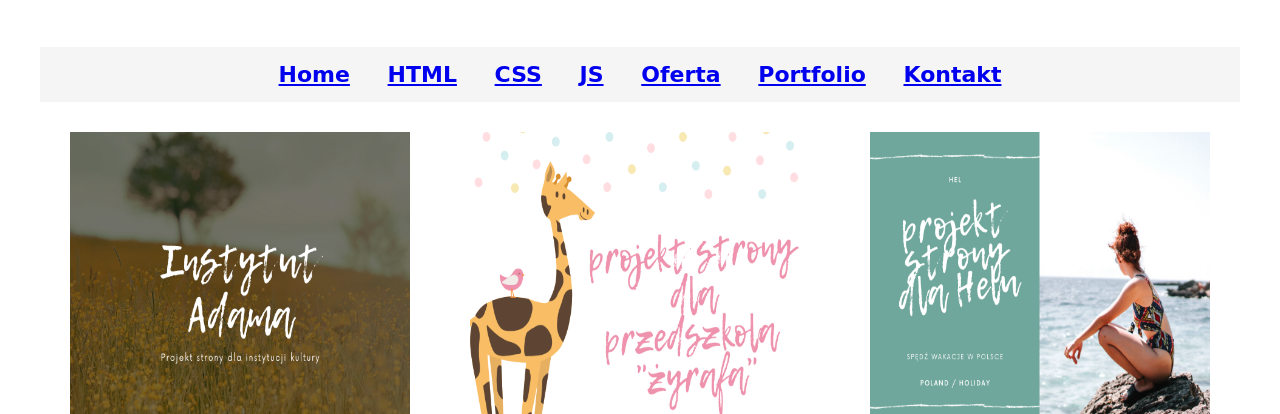
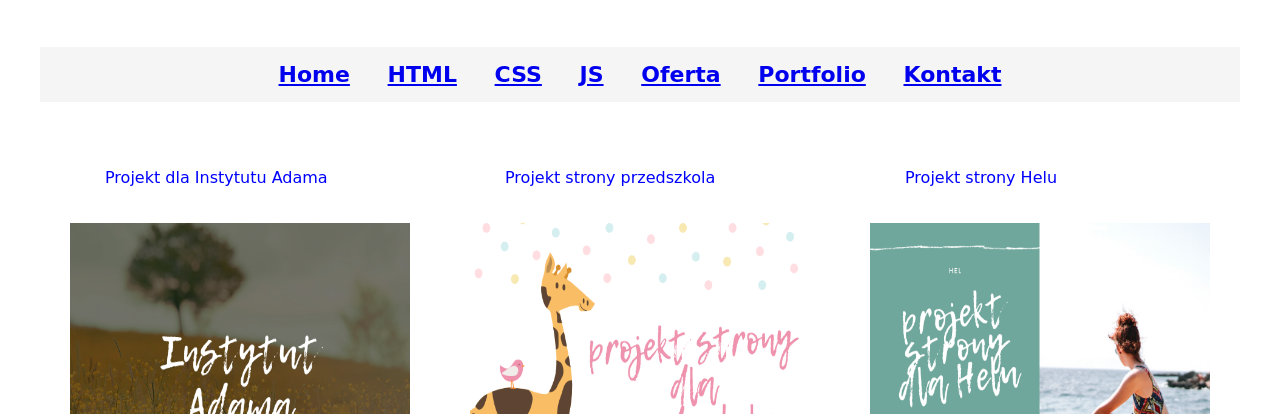
Before and after one commit to Daria-Soroka/firstweb, a plain HTML site: page portfolio.html in a window 1280 px wide. Shown: the part 386-800 px from the top of the page. Drawn offline with Linux system fonts and the light colour scheme; a web font is replaced by a local one.

Commit message:
added paragraph to portfolio

```diff
--- a/portfolio.html
+++ b/portfolio.html
@@ -46,14 +46,17 @@
     <div style="clear:both"></div>
 
     <div class="fotoportfolio">
+        <p style="color: blue;">Projekt dla Instytutu Adama</p>
         <img src="photos/portfoliofoto1.png" alt="cytat Torvaldsa" width="340" height="300"/>
     </div>
 
     <div class="fotoportfolio">
+        <p style="color: blue;">Projekt strony przedszkola</p>
         <img src="photos/portfoliofoto2.png" alt="cytat Hunta" width="340" height="300"/>
     </div>
 
     <div class="fotoportfolio">
+        <p style="color: blue;">Projekt strony Helu</p>
         <img src="photos/portfoliofoto3.png" alt="cytat Rasheeda" width="340" height="300"/>
     </div>
 
```
